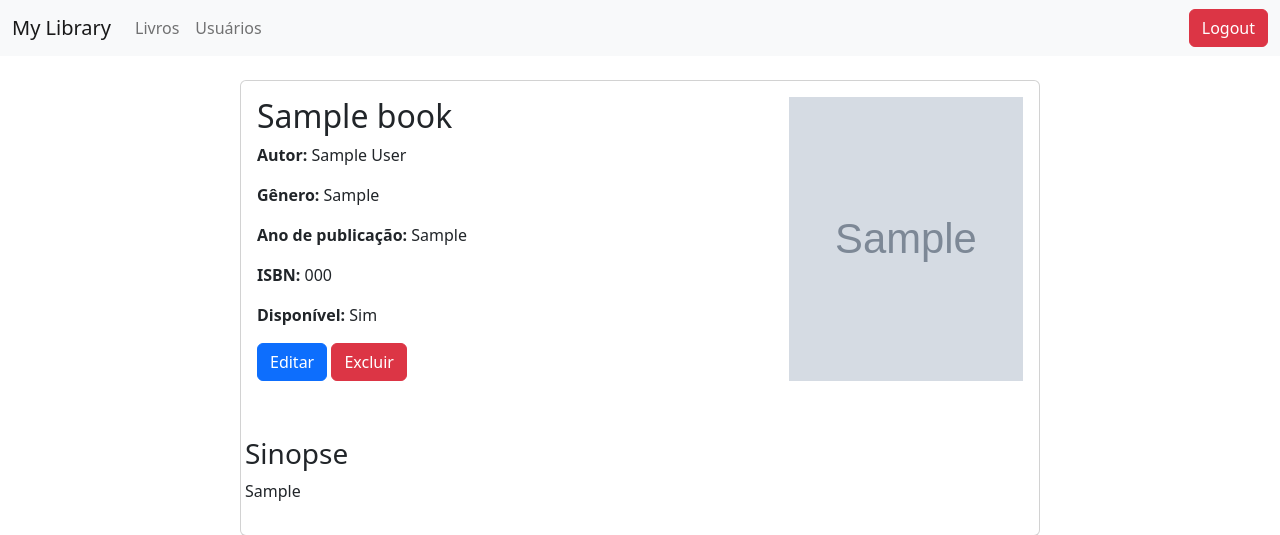
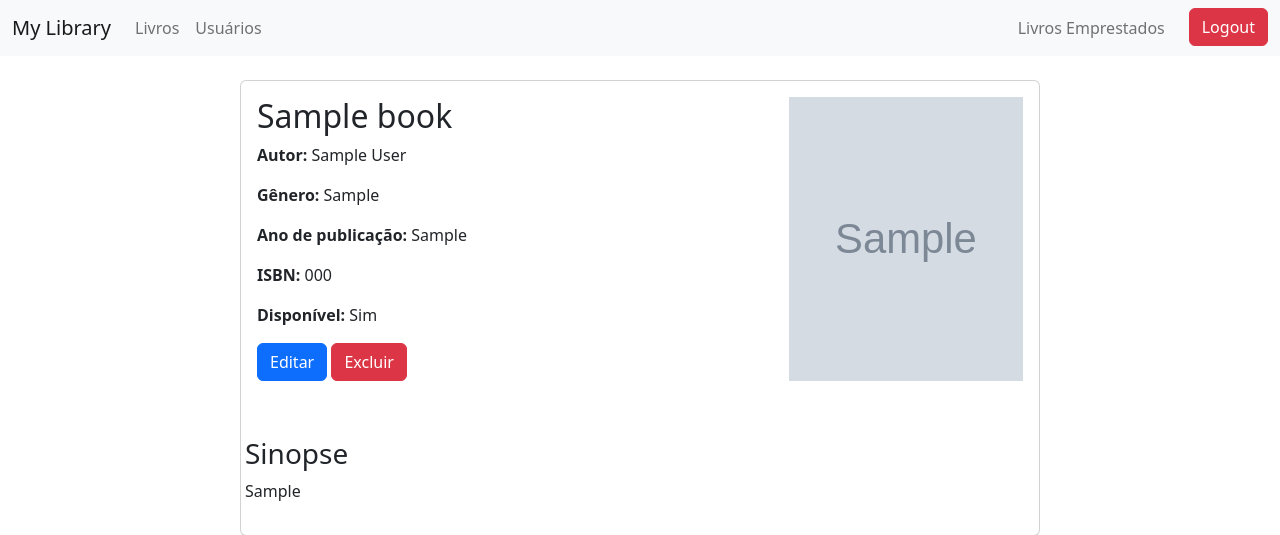
Before and after one commit to MF-Guilherme/library-management, a Django app: page /library/book/1/ in a window 1280 px wide. Shown: the top 535 px of the page. Run offline with Django 5.2, Linux system fonts and the light colour scheme; a user stored in the database is signed in; tables that the repository leaves empty hold one stand-in row (values such as "Sample post"); grey boxes marked "Sample" are stand-in pictures.

Commit message:
feat(navbar): changing the navbar to display the menu according to each type of user

```diff
--- a/templates/partials/navbar.html
+++ b/templates/partials/navbar.html
@@ -1,38 +1,73 @@
+{% load static %}
 <nav class="navbar navbar-expand-lg navbar-light bg-light">
     <div class="container-fluid">
-      <a class="navbar-brand" href="/">My Library</a>
+        <!-- Logo da Biblioteca -->
+        <a class="navbar-brand" href="{% url 'library:home' %}">My Library</a>
+
         <button class="navbar-toggler" type="button" data-bs-toggle="collapse" data-bs-target="#navbarNav" aria-controls="navbarNav" aria-expanded="false" aria-label="Toggle navigation">
             <span class="navbar-toggler-icon"></span>
         </button>
 
         <div class="collapse navbar-collapse" id="navbarNav">
-        <ul class="navbar-nav">
+            <!-- Se o usuário estiver autenticado -->
+            {% if user.is_authenticated %}
+                <ul class="navbar-nav me-auto">
+                    <!-- Links para usuários staff -->
+                    {% if user.is_staff %}
                         <li class="nav-item">
-            <a class="nav-link" href="{% url "library:books" %}">Livros</a>
+                            <a class="nav-link" href="{% url 'library:books' %}">Livros</a>
                         </li>
                         <li class="nav-item">
                             <a class="nav-link" href="#">Usuários</a>
                         </li>
+                    {% endif %}
                 </ul>
 
-        <!-- Alinha os itens de autenticação à direita -->
                 <ul class="navbar-nav ms-auto">
-          {% if user.is_authenticated %}
+                    <!-- Links específicos para usuários não-staff -->
+                    {% if not user.is_staff %}
+                        <li class="nav-item">
+                            <a class="nav-link" href="{% url 'library:loans' %}">Meus Empréstimos</a>
+                        </li>
+                        <li class="nav-item position-relative">
+                            <a class="nav-link" href="{% url 'library:view_cart' %}">
+                                <img src="{% static 'icons/cart.png' %}" alt="Carrinho" style="width: 24px; height: 24px;">
+
+                                <!-- Badge com a quantidade de itens no carrinho -->
+                                {% if request.session.loan_cart %}
+                                    <span class="position-absolute top-0 start-100 translate-middle badge rounded-pill bg-danger">
+                                        {{ request.session.loan_cart|length }}
+                                    </span>
+                                {% endif %}
+                            </a>
+                        </li>
+                    {% else %}
+                        <!-- Link para staff -->
+                        <li class="nav-item">
+                            <a class="nav-link" href="#">Livros Emprestados</a>
+                        </li>
+                    {% endif %}
+
+                    <!-- Botão de logout para usuários autenticados -->
                     <li class="nav-item">
                         <form method="POST" action="{% url 'logout' %}">
                             {% csrf_token %}
-                    <button type="submit" class="btn btn-danger">Logout</button>
+                            <button type="submit" class="btn btn-danger ms-3">Logout</button>
                         </form>
                     </li>
+                </ul>
+
+            <!-- Se o usuário não estiver autenticado -->
             {% else %}
+                <ul class="navbar-nav ms-auto">
                     <li class="nav-item">
                         <a class="nav-link" href="{% url 'login' %}">Login</a>
                     </li>
                     <li class="nav-item">
                         <a class="nav-link" href="{% url 'signup' %}">Signup</a>
                     </li>
+                </ul>
             {% endif %}
-        </ul>
         </div>
     </div>
 </nav>
```
Lines whose indentation alone changed are shown as unchanged.
